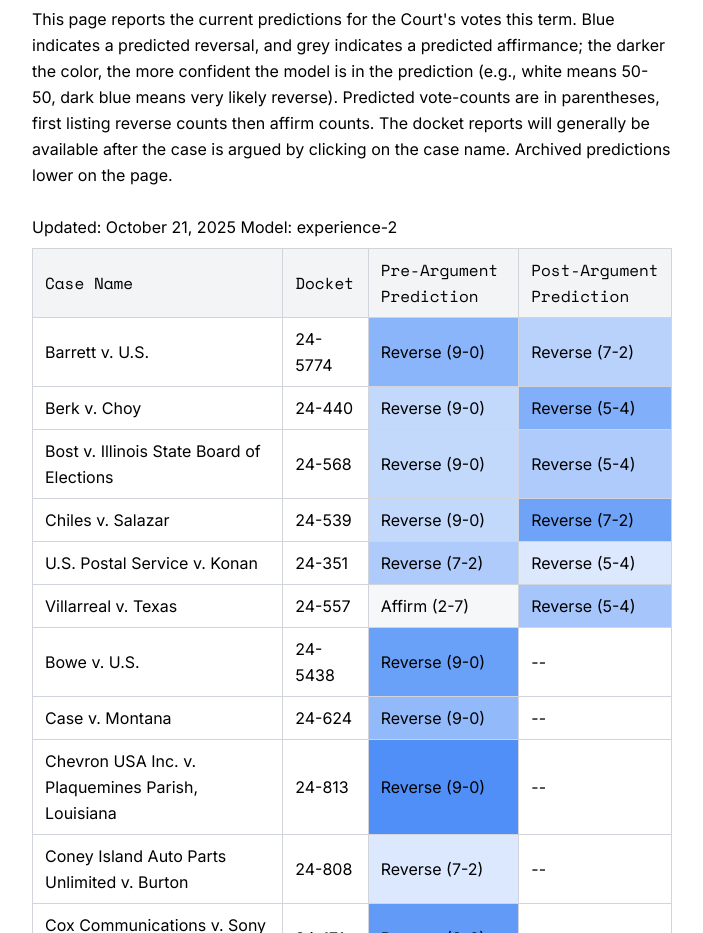
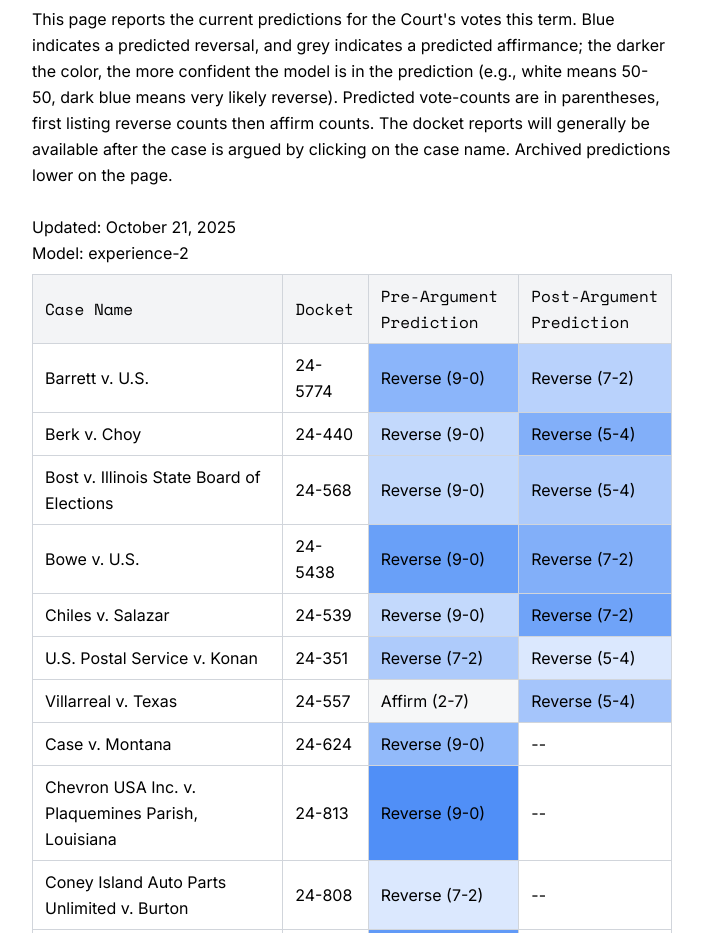
Before and after one commit to jlexcode/rmblog, a website: page predictions.html in a window 1280 px wide. Shown: the part 167-1100 px from the top of the page, without its empty margins (288-991 px from the left). Drawn offline with nearby package versions, Linux system fonts and the light colour scheme.

Commit message:
Update post content

```diff
--- a/predictions.html
+++ b/predictions.html
@@ -45,6 +45,7 @@
 <br>
 <br>
 Updated: October 21, 2025
+<br>
 Model: experience-2
 <div class="overflow-x-auto my-2"><table class="w-full border-collapse border border-gray-300">
         <thead>
@@ -75,6 +76,12 @@ Model: experience-2
                 <td class="border border-gray-300 px-3 py-2 font-['Inter']" style="background-color: rgba(59, 130, 246, 0.411686);">Reverse (5-4)</td>
             </tr>
             <tr class="hover:bg-gray-50">
+                <td class="border border-gray-300 px-3 py-2 font-['Inter']"><a href="https://reasonablemachines.io/posts/post-docket-report-bowe-v-us" class="hover:underline">Bowe v. U.S.</a></td>
+                <td class="border border-gray-300 px-3 py-2 font-['Inter']">24-5438</td>
+                <td class="border border-gray-300 px-3 py-2 font-['Inter']" style="background-color: rgba(59, 130, 246, 0.7614);">Reverse (9-0)</td>
+                <td class="border border-gray-300 px-3 py-2 font-['Inter']" style="background-color: rgba(59, 130, 246, 0.63454);">Reverse (7-2)</td>
+            </tr>
+            <tr class="hover:bg-gray-50">
                 <td class="border border-gray-300 px-3 py-2 font-['Inter']"><a href="https://reasonablemachines.io/posts/post-docket-report-chiles-v-salazar" class="hover:underline">Chiles v. Salazar</a></td>
                 <td class="border border-gray-300 px-3 py-2 font-['Inter']">24-539</td>
                 <td class="border border-gray-300 px-3 py-2 font-['Inter']" style="background-color: rgba(59, 130, 246, 0.3019);">Reverse (9-0)</td>
@@ -91,12 +98,6 @@ Model: experience-2
                 <td class="border border-gray-300 px-3 py-2 font-['Inter']">24-557</td>
                 <td class="border border-gray-300 px-3 py-2 font-['Inter']" style="background-color: rgba(107, 114, 128, 0.05696);">Affirm (2-7)</td>
                 <td class="border border-gray-300 px-3 py-2 font-['Inter']" style="background-color: rgba(59, 130, 246, 0.460724);">Reverse (5-4)</td>
-            </tr>
-            <tr class="hover:bg-gray-50">
-                <td class="border border-gray-300 px-3 py-2 font-['Inter']">Bowe v. U.S.</td>
-                <td class="border border-gray-300 px-3 py-2 font-['Inter']">24-5438</td>
-                <td class="border border-gray-300 px-3 py-2 font-['Inter']" style="background-color: rgba(59, 130, 246, 0.7614);">Reverse (9-0)</td>
-                <td class="border border-gray-300 px-3 py-2 font-['Inter']" style="background-color: white;">--</td>
             </tr>
             <tr class="hover:bg-gray-50">
                 <td class="border border-gray-300 px-3 py-2 font-['Inter']">Case v. Montana</td>
@@ -304,9 +305,11 @@ Model: experience-2
             </tr>
         </tbody>
     </table></div>
+
 <br>
 <br>
 Archived predictions: October 14, 2025
+<br>
 Model: experience-1
 <br>
 <br>
```
